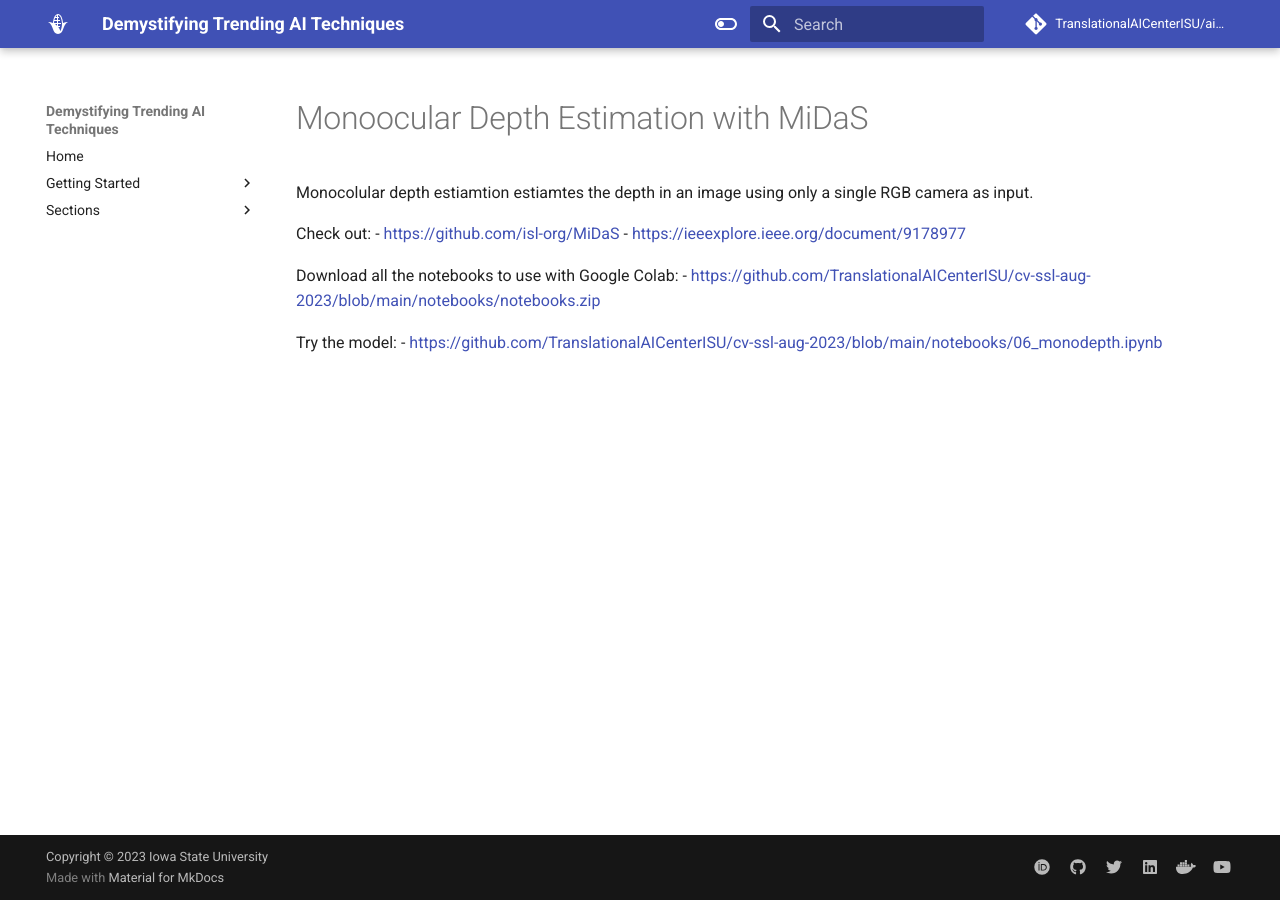
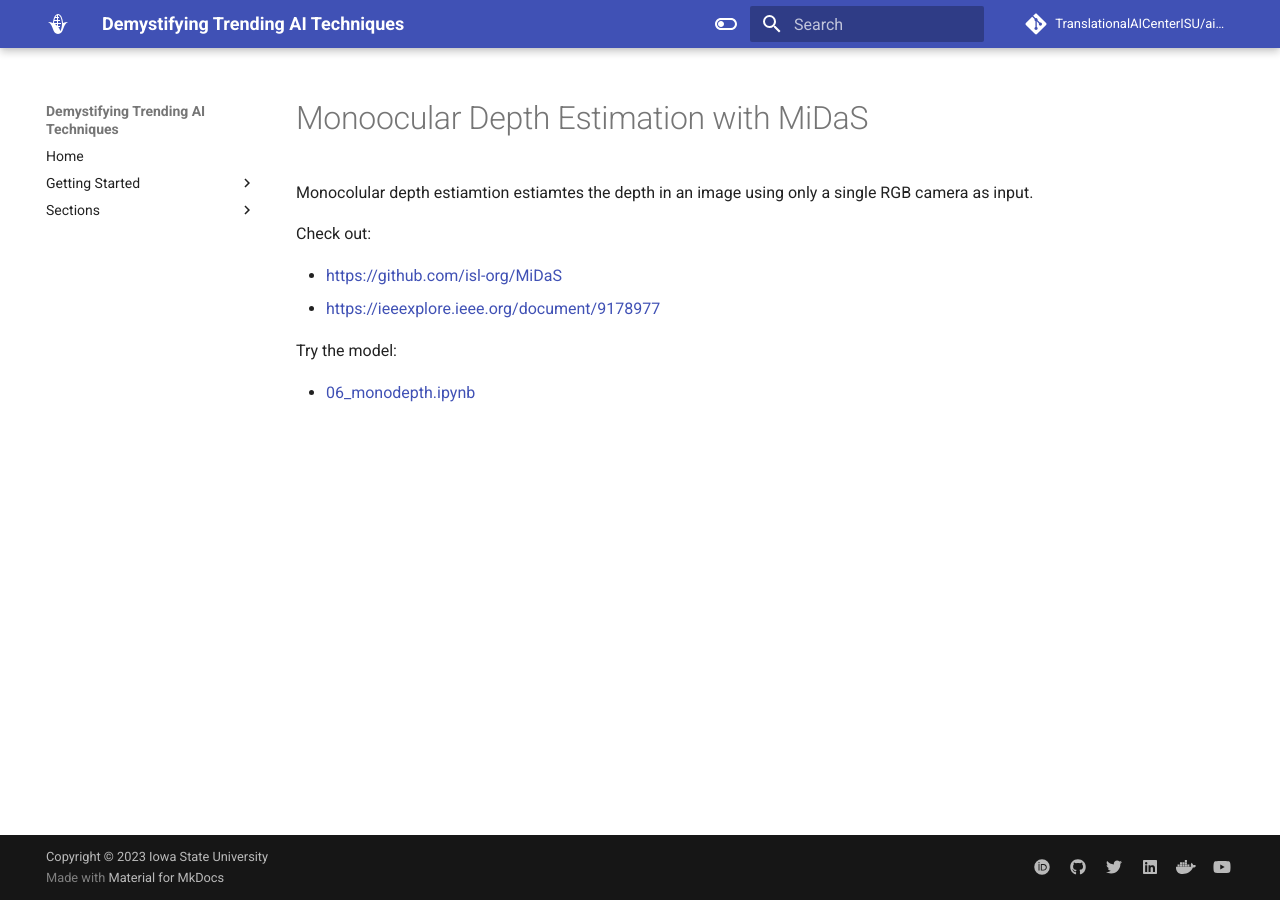
Before and after one commit to TranslationalAICenterISU/cv-ssl-aug-2023, an MkDocs documentation site: the page built from docs/sections/m06_monodepth.md, in a window 1280 px wide. Built offline with MkDocs 1.6.1 and Material for MkDocs 9.7.7, drawn with Linux system fonts in a browser that asks for light colours; some web fonts are replaced; a script that is not in the unit is left out; comment, search, counter and statistics services are not loaded.

Commit message:
markdown formatting changes

```diff
--- a/docs/sections/m06_monodepth.md
+++ b/docs/sections/m06_monodepth.md
@@ -3,11 +3,10 @@
 Monocolular depth estiamtion estiamtes the depth in an image using only a single RGB camera as input.
 
 Check out:
+
 - [https://github.com/isl-org/MiDaS](https://github.com/isl-org/MiDaS)
 - [https://ieeexplore.ieee.org/document/9178977](https://ieeexplore.ieee.org/document/9178977)
 
-Download all the notebooks to use with Google Colab:
-- [https://github.com/TranslationalAICenterISU/cv-ssl-aug-2023/blob/main/notebooks/notebooks.zip](https://github.com/TranslationalAICenterISU/cv-ssl-aug-2023/blob/main/notebooks/notebooks.zip)
+Try the model:
 
-Try the model:
-- [https://github.com/TranslationalAICenterISU/cv-ssl-aug-2023/blob/main/notebooks/06_monodepth.ipynb](https://github.com/TranslationalAICenterISU/cv-ssl-aug-2023/blob/main/notebooks/06_monodepth.ipynb)
+- [06_monodepth.ipynb](https://github.com/TranslationalAICenterISU/cv-ssl-aug-2023/blob/main/notebooks/06_monodepth.ipynb)
```
Also changed, not shown: docs/sections/m01_intro.md (+6 -4 lines), docs/sections/m02_tracking.md (+3 -1 lines), docs/sections/m03_clip.md (+3 -1 lines), docs/sections/m04_grounding_dino.md (+3 -1 lines), docs/sections/m05_fast_sam.md (+3 -1 lines).
